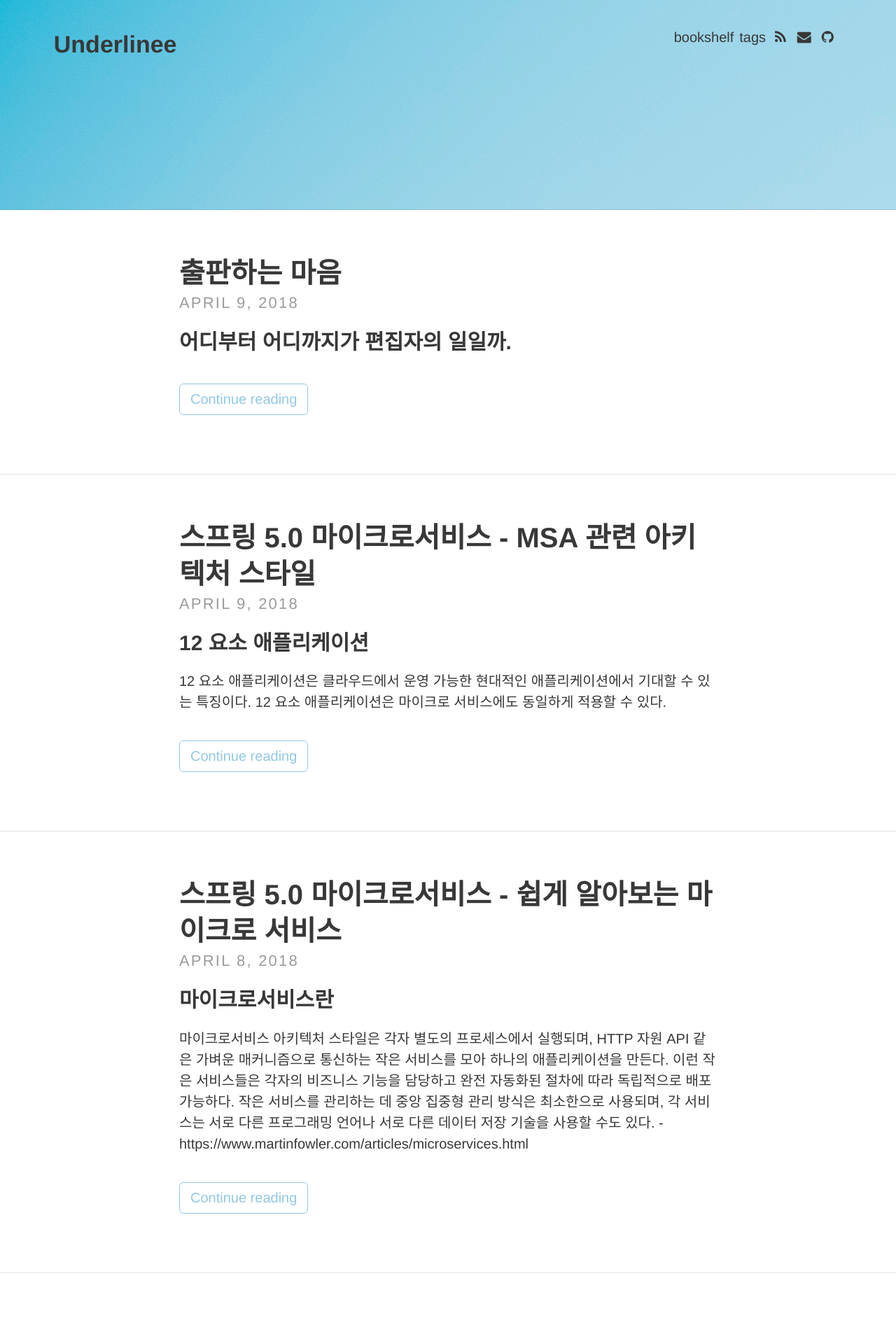
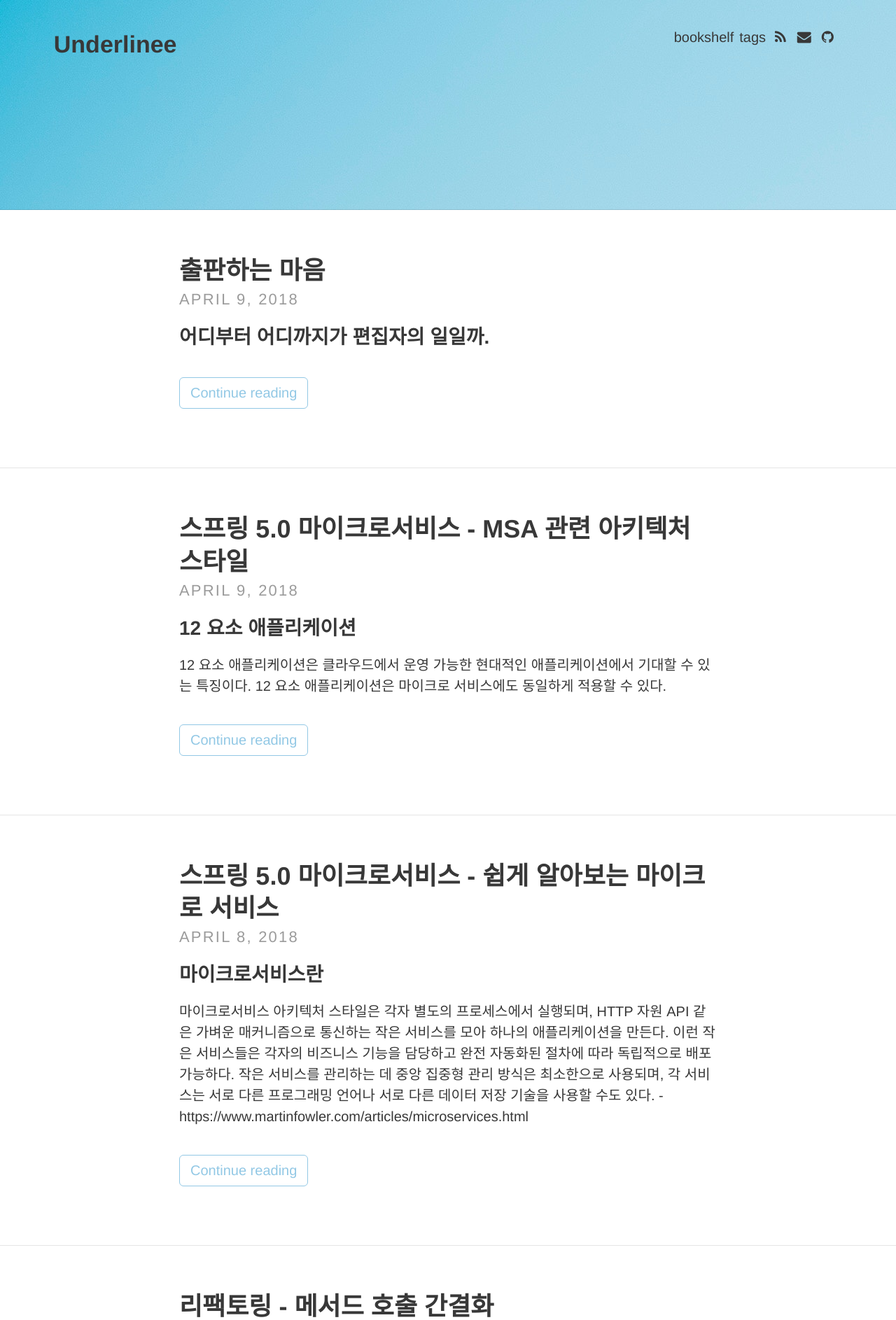
Before and after one commit to underlinee/github.io, a Jekyll site: the page built from index.html, in a window 1280 px wide. Shown: the top 1886 px of the page at 70% size. Built offline with Jekyll 4.4.1, drawn with Linux system fonts in a browser that asks for light colours; nearby versions of some CDN libraries; the list of posts is cut into pages by our own code.

Commit message:
font size

```diff
--- a/_sass/base/_global.scss
+++ b/_sass/base/_global.scss
@@ -36,10 +36,10 @@
   }
 }
 h1 {
-  font-size: 2em;
+  font-size: 1.8em;
 }
 h2 {
-  font-size: 1.5em;
+  font-size: 1.4em;
 }
 h3 {
   font-size: 1em;
```
